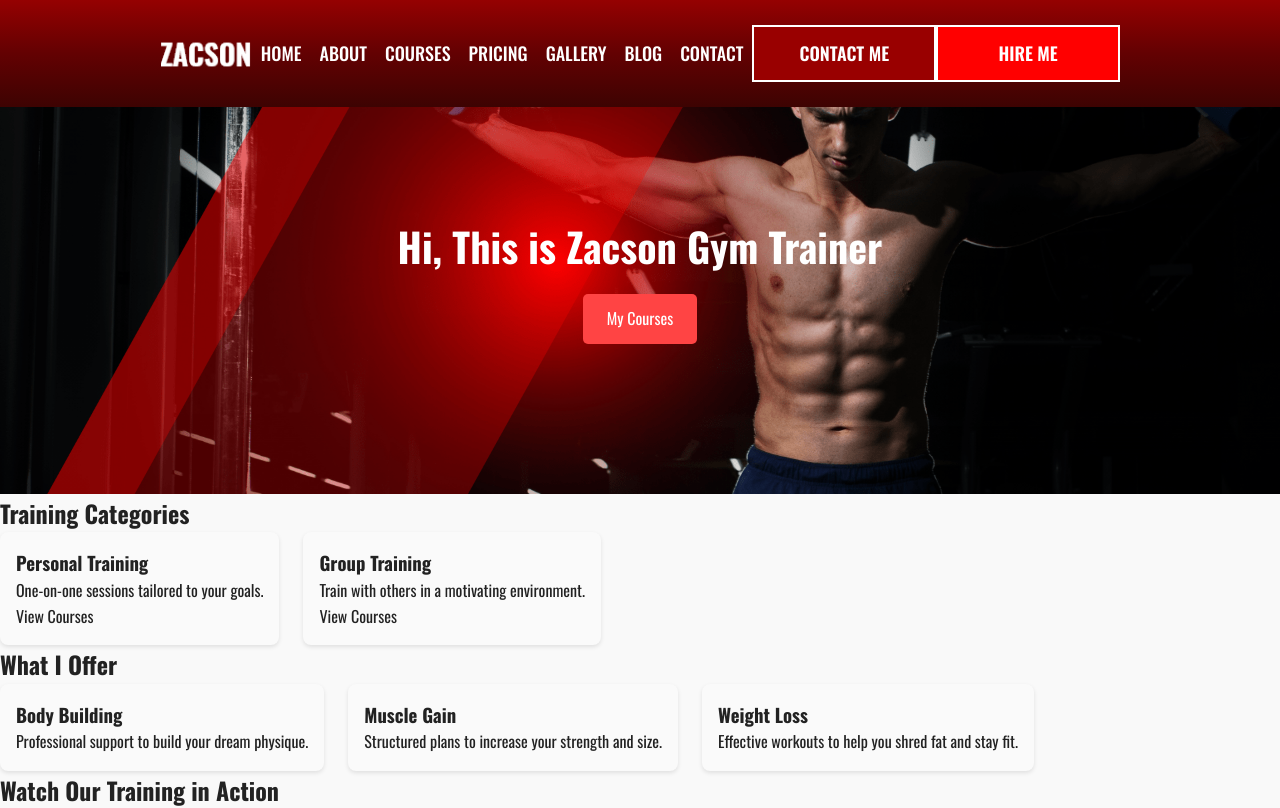
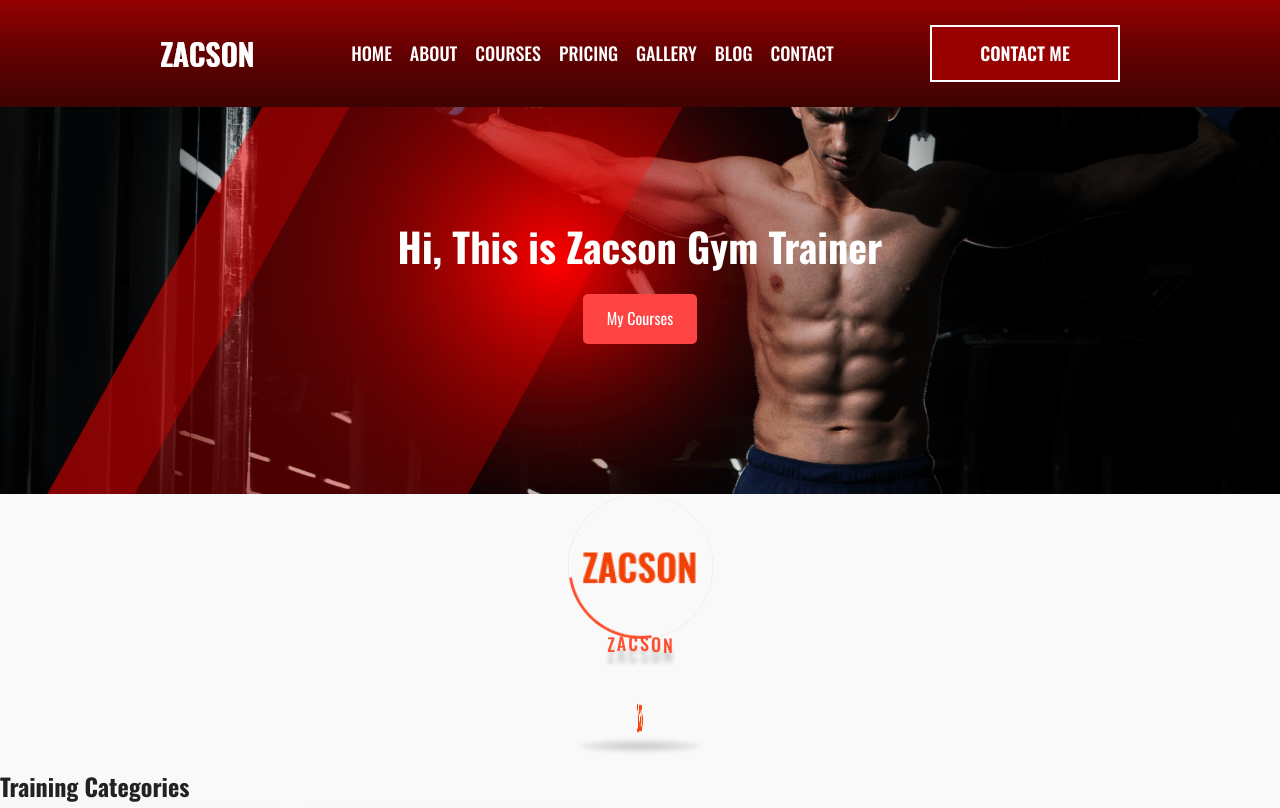
Before and after one commit to Ssovelich/Zacson-Website, a Next.js app: page / in a window 1280 px wide. Shown: the top 808 px of the page. Built offline with nearby package versions, Linux system fonts and the light colour scheme.

Commit message:
3 loader models created

```diff
--- a/src/app/page.js
+++ b/src/app/page.js
@@ -1,3 +1,6 @@
+import Loader from "@/components/Loader/Loader";
+import LoaderCoin from "@/components/LoaderCoin/LoaderCoin";
+import LoaderWave from "@/components/LoaderWave/LoaderWave";
 import styles from "@/styles/pages/Home.module.css";
 import Link from "next/link";
 
@@ -11,6 +14,10 @@ export default function HomePage() {
           <Link href="/courses" className={styles.heroButton}>My Courses</Link>
         </div>
       </section>
+
+      <Loader/>
+      <LoaderWave/>
+      <LoaderCoin/>
 
       {/* Training Categories */}
       <section className={styles.trainingCategories}>
--- a/src/components/Header/Header.jsx
+++ b/src/components/Header/Header.jsx
@@ -39,9 +39,9 @@ const Header = () => {
           </Link>
         </nav>
         <AnimatedLinkFill className={styles.contactLink} href="/contact">Contact me</AnimatedLinkFill>
-        <AnimatedLinkFill className={styles.contactLink} variant="fill" href="/hire">
+        {/* <AnimatedLinkFill className={styles.contactLink} variant="fill" href="/hire">
           Hire me
-        </AnimatedLinkFill>
+        </AnimatedLinkFill> */}
 
         <button
           className={`${styles.burger} ${mobileMenuOpen ? styles.open : ""}`}
--- /dev/null
+++ b/src/components/Loader/Loader.jsx
@@ -0,0 +1,15 @@
+import styles from "./Loader.module.css";
+
+const Loader = () => {
+  return (
+    <div className={styles.loader}>
+      <div className={styles.logoWrapper}>
+        <img src="/loader.png" alt="Logo" className={styles.logo} />
+        <span className={styles.track}></span>
+        <span className={styles.snake}></span>
+      </div>
+    </div>
+  );
+};
+
+export default Loader;
--- /dev/null
+++ b/src/components/Loader/Loader.module.css
@@ -0,0 +1,54 @@
+.loader {
+  display: flex;
+  justify-content: center;
+  align-items: center;
+ }
+.logoWrapper {
+  position: relative;
+  width: 145px;
+  height: 145px;
+  border-radius: 50%;
+  overflow: hidden;
+  display: flex;
+  justify-content: center;
+  align-items: center;
+  background-color: rgba(255, 255, 255, 0.08);
+  backdrop-filter: blur(2px);
+  -webkit-backdrop-filter: blur(2px);
+}
+.logo {
+  position: relative;
+  width: 80%;
+  height: 80%;
+  object-fit: contain;
+  z-index: 999;
+}
+.track {
+  position: absolute;
+  top: 0;
+  left: 0;
+  width: 145px;
+  height: 145px;
+  border-radius: 50%;
+  border: 2px solid rgba(255, 255, 255, 0.2);
+  box-shadow: 0 0 4px rgba(255, 255, 255, 0.1);
+  z-index: 998;
+}
+.snake {
+  position: absolute;
+  top: 0;
+  left: 0;
+  width: 145px;
+  height: 145px;
+  border-radius: 50%;
+  border: 3px solid transparent;
+  border-top-color: #ff4d2e;
+  z-index: 999;
+  animation: spin 1s linear infinite;
+  transform-origin: center center;
+  box-shadow: 0 -2px 8px 2px rgba(255, 80, 80, 0.6);
+}
+@keyframes spin {
+  0%   { transform: rotate(0deg); }
+  100% { transform: rotate(360deg); }
+}
--- /dev/null
+++ b/src/components/LoaderCoin/LoaderCoin.jsx
@@ -0,0 +1,11 @@
+import styles from "./LoaderCoin.module.css";
+
+const LoaderCoin = () => {
+  return (
+    <div className={styles.loader}>
+      <img src="/loader.png" alt="Logo" className={styles.logo} />
+    </div>
+  );
+};
+
+export default LoaderCoin;
--- /dev/null
+++ b/src/components/LoaderCoin/LoaderCoin.module.css
@@ -0,0 +1,39 @@
+.loader {
+  display: flex;
+  justify-content: center;
+  align-items: center;
+  perspective: 800px;
+  position: relative;
+}
+/* Тінь під монетою */
+.loader::after {
+  content: "";
+  position: absolute;
+  bottom: 15%;
+  width: 100px;
+  height: 12px;
+  background: radial-gradient(ellipse at center, rgba(0, 0, 0, 0.2), transparent);
+  border-radius: 50%;
+  filter: blur(2px);
+  transform: scaleX(1.2);
+  z-index: 0;
+}
+.logo {
+  width: 100px;
+  height: 100px;
+  object-fit: contain;
+  animation: flip 2.5s linear infinite;
+  transform-style: preserve-3d;
+  position: relative;
+  z-index: 1;
+}
+
+/* Обертання по вертикальній осі (як монета) */
+@keyframes flip {
+  0% {
+    transform: rotateY(0deg);
+  }
+  100% {
+    transform: rotateY(360deg);
+  }
+}
--- /dev/null
+++ b/src/components/LoaderWave/LoaderWave.jsx
@@ -0,0 +1,21 @@
+import styles from "./LoaderWave.module.css";
+
+const LoaderWave = () => {
+  return (
+    <div className={styles.loader}>
+      {["Z", "A", "C", "S", "O", "N"].map((char, index) => (
+        <span className={styles.letterWrapper} key={index}>
+          <span className={styles.shadow}>{char}</span>
+          <span
+            className={styles.letter}
+            style={{ animationDelay: `${index * 0.1}s` }}
+          >
+            {char}
+          </span>
+        </span>
+      ))}
+    </div>
+  );
+};
+
+export default LoaderWave;
--- /dev/null
+++ b/src/components/LoaderWave/LoaderWave.module.css
@@ -0,0 +1,39 @@
+.loader {
+  display: flex;
+  gap: 2px;
+  justify-content: center;
+  align-items: center;
+}
+.letterWrapper {
+  position: relative;
+  display: inline-block;
+}
+.shadow {
+  position: absolute;
+  top: 0;
+  left: 0;
+  font-size: 18px;
+  font-weight: 500;
+  color: transparent;
+  text-shadow: 0 2px 4px rgba(0, 0, 0, 0.2);
+  pointer-events: none;
+  z-index: 0;
+}
+.letter {
+  font-size: 18px;
+  font-weight: 500;
+  color: #ff4d2e;
+  animation: bounce 0.6s infinite alternate;
+  position: relative;
+  z-index: 1;
+  display: inline-block;
+}
+
+@keyframes bounce {
+  from {
+    transform: translateY(0);
+  }
+  to {
+    transform: translateY(-10px);
+  }
+}
```
Also changed, not shown: public/loader.png (added).
